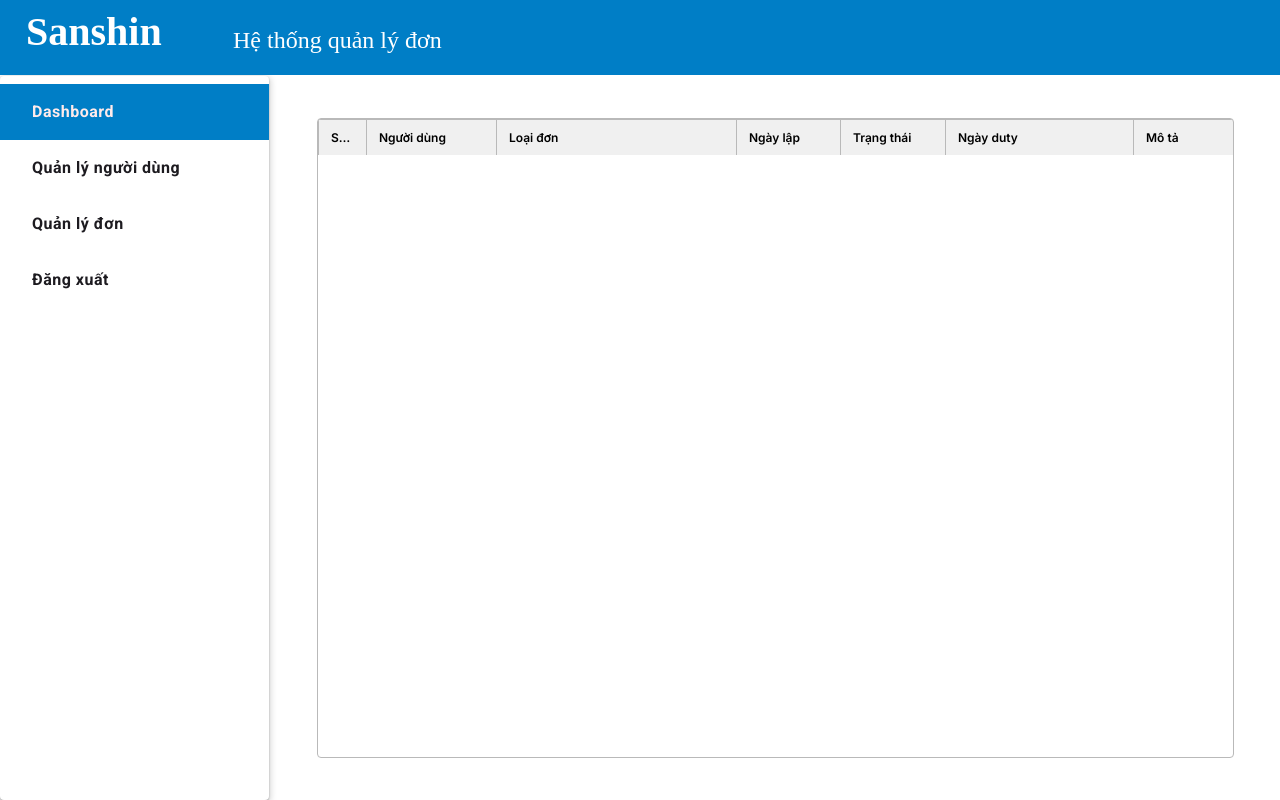
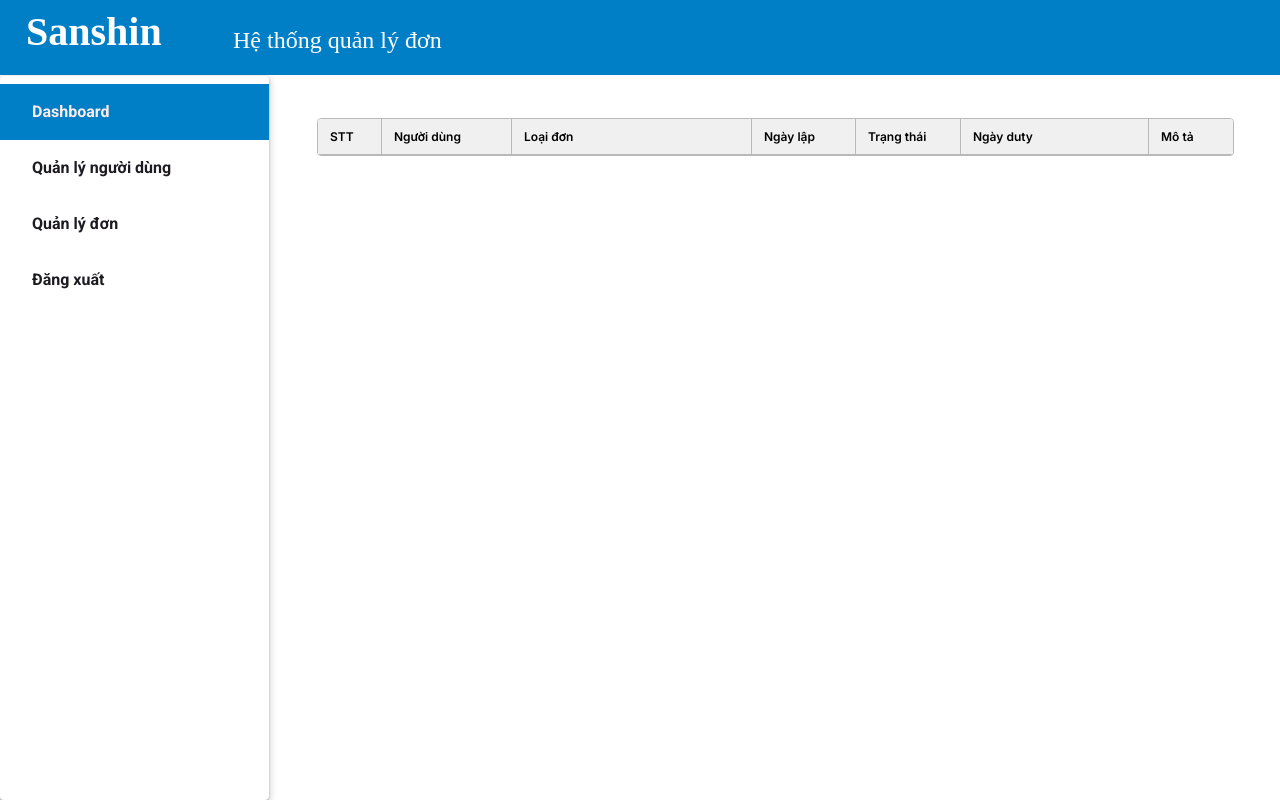
Before and after one commit to rankkon/train-php, a PHP site: page /dashboard.php in a window 1280 px wide. Run offline with PHP 8.4, Linux system fonts and the light colour scheme; a user stored in the database is signed in; data comes from the database, SQL or seed files in the repository; data that the repository does not hold is empty; some web fonts are replaced.

Commit message:
dashboard + sidebar

```diff
--- a/css/common.css
+++ b/css/common.css
@@ -121,127 +74,99 @@
     color: #FFFFFF;
 }
 
-.dashboard-page .dashboard-sidebar {
-    display: flex;
-    flex-direction: row;
-    align-items: flex-start;
-    padding: 8px 0px;
+.sidebar,
+.sidebar * {
+    box-sizing: border-box;
+}
+
+.sidebar {
     position: fixed;
+    top: 76px;
+    bottom: 0;
+    left: 0;
+    z-index: 1;
     width: 269px;
-    min-width: 112px;
-    max-width: 280px;
-    height: calc(100vh - 76px);
-    left: 0px;
-    top: 76px;
+    padding: 8px 0;
+    overflow-x: hidden;
+    overflow-y: auto;
     background: #FFFFFF;
     box-shadow: 0px 1px 2px rgba(0, 0, 0, 0.3), 0px 2px 6px 2px rgba(0, 0, 0, 0.15);
     border-radius: 4px;
 }
 
-.dashboard-page .dashboard-sidebar {
-    z-index: 1;
+.sidebar .menu-list {
+    display: flex;
+    flex-direction: column;
+    width: 100%;
+    margin: 0;
+    padding: 0;
 }
 
-.dashboard-page .dashboard-menu-list {
+.sidebar .menu-item {
     display: flex;
-    flex-direction: column;
-    align-items: flex-start;
-    padding: 0px;
-    width: 269px;
-    height: 336px;
-    flex: none;
-    order: 0;
-    flex-grow: 1;
-}
-
-.dashboard-page .dashboard-menu-item {
+    align-items: center;
+    flex: 0 0 auto;
+    width: 100%;
+    min-width: 0;
+    min-height: 56px;
     margin: 0;
+    padding: 12px 32px;
     border: 0;
+    border-radius: 0;
     background: transparent;
-}
-
-.dashboard-page .dashboard-menu-item {
-    display: flex;
-    flex-direction: column;
-    align-items: flex-start;
-    padding: 0px 20px;
-    width: 269px;
-    height: 56px;
-    flex: none;
-    align-self: stretch;
-    flex-grow: 0;
-}
-
-.dashboard-page .dashboard-menu-active {
-    display: flex;
-    flex-direction: column;
-    align-items: flex-start;
-    padding: 0px 20px;
-    width: 269px;
-    height: 56px;
-    background: #007EC6;
-    flex: none;
-    order: 0;
-    align-self: stretch;
-    flex-grow: 0;
-}
-
-.dashboard-page .dashboard-menu-state {
-    display: flex;
-    flex-direction: row;
-    align-items: center;
-    padding: 8px 12px;
-    gap: 12px;
-    width: 229px;
-    height: 56px;
-    flex: none;
-    order: 0;
-    align-self: stretch;
-    flex-grow: 0;
-}
-
-.dashboard-page .dashboard-menu-content {
-    display: flex;
-    flex-direction: column;
-    align-items: flex-start;
-    padding: 0px;
-    width: 205px;
-    height: 24px;
-    flex: none;
-    order: 1;
-    flex-grow: 1;
-}
-
-.dashboard-page .dashboard-menu-label {
-    width: 205px;
-    height: 24px;
-    font-family: 'Roboto';
-    font-style: normal;
+    color: #1D1B20;
+    font-family: 'Roboto', sans-serif;
     font-weight: 700;
     font-size: 16px;
     line-height: 24px;
-    display: flex;
-    align-items: center;
-    letter-spacing: 0.5px;
-    color: #1D1B20;
-    flex: none;
-    order: 0;
-    align-self: stretch;
-    flex-grow: 0;
+    text-decoration: none;
+    text-align: left;
 }
 
-.dashboard-page .dashboard-menu-active .dashboard-menu-label {
+.sidebar a.menu-item,
+.sidebar button.menu-item {
+    cursor: pointer;
+}
+
+.sidebar .menu-list > form {
+    flex: 0 0 auto;
+    margin: 0;
+    width: 100%;
+}
+
+.sidebar .menu-label {
+    min-width: 0;
+    color: inherit;
+    font: inherit;
+    overflow-wrap: anywhere;
+}
+
+.sidebar .menu-active,
+.sidebar .menu-item:hover,
+.sidebar .menu-item:focus-visible {
+    background: #007EC6;
     color: #FFEBEB;
 }
 
-.dashboard-page .dashboard-menu-spacer {
-    display: flex;
-    flex-direction: column;
-    align-items: flex-start;
-    padding: 0px;
-    width: 269px;
-    height: 56px;
-    flex: none;
-    align-self: stretch;
-    flex-grow: 0;
+.sidebar .menu-active:hover {
+    background: #006EAD;
 }
+
+.sidebar .menu-item:focus-visible {
+    outline: 2px solid #005F96;
+    outline-offset: -2px;
+}
+
+.sidebar .menu-item:active {
+    background: #005F96;
+    color: #FFEBEB;
+}
+
+.leave-list-page {
+    margin: 0;
+}
+
+.leave-list-page .leave-list {
+    margin-left: 317px;
+    padding-top: 118px;
+}
--- a/css/dashboard.css
+++ b/css/dashboard.css
@@ -10,7 +10,7 @@
 .dashboard-page {
     position: relative;
     width: 100%;
-    height: 100vh;
+    min-height: 100vh;
     background: #E5E5E5;
 }
 
@@ -36,100 +36,78 @@
     display: flex;
     flex-direction: column;
     align-items: flex-start;
-    padding: 0px;
-    position: absolute;
+    padding: 118px 0 42px;
+    position: relative;
     width: calc(100% - 363px);
-    height: calc(100vh - 160px);
-    left: 317px;
-    top: 118px;
+    margin-left: 317px;
 }
 
 .dashboard-page .dashboard-table {
-    box-sizing: border-box;
     display: flex;
     flex-direction: column;
     align-items: flex-start;
-    padding: 0px;
     width: 100%;
-    height: 100%;
+    overflow-x: auto;
     background: #FFFFFF;
     border: 1px solid #B9B9B9;
     border-radius: 4px;
-    flex: none;
-    order: 0;
-    align-self: stretch;
-    flex-grow: 0;
-}
-
-.dashboard-page .dashboard-table {
-    overflow-x: hidden;
-    overflow-y: hidden;
 }
 
 .dashboard-page .dashboard-row {
     display: flex;
-    flex-direction: row;
     align-items: flex-start;
-    padding: 0px;
+    flex: none;
     width: 100%;
+    min-width: 1131px;
     height: 36px;
     background: rgba(255, 255, 255, 0.0001);
-    flex: none;
-    align-self: stretch;
-    flex-grow: 0;
 }
 
 .dashboard-page .dashboard-cell {
-    box-sizing: border-box;
     display: flex;
     flex-direction: column;
-    align-items: flex-start;
-    padding: 0px;
-    width: 48px;
+    flex: none;
     height: 36px;
+    padding: 0;
     background: rgba(255, 255, 255, 0.002);
-    border-width: 1px 0px 0px 1px;
-    border-style: solid;
-    border-color: #B9B9B9;
-    flex: none;
-    order: 0;
-    align-self: stretch;
-    flex-grow: 0;
+    border-right: 1px solid #B9B9B9;
+    border-bottom: 1px solid #B9B9B9;
+}
+
+.dashboard-page .dashboard-cell:last-child {
+    border-right: 0;
+}
+
+.dashboard-page .dashboard-cell-0 {
+    width: 64px;
 }
 
 .dashboard-page .dashboard-cell-1 {
     width: 130px;
-    order: 1;
-    flex-grow: 0;
 }
 
 .dashboard-page .dashboard-cell-2 {
     width: 240px;
-    order: 2;
 }
 
 .dashboard-page .dashboard-cell-3 {
     width: 104px;
-    order: 3;
 }
 
 .dashboard-page .dashboard-cell-4 {
     width: 105px;
     background: rgba(255, 255, 255, 0.06);
-    order: 4;
 }
 
 .dashboard-page .dashboard-cell-5 {
     width: 188px;
-    order: 5;
 }
 
 .dashboard-page .dashboard-cell-6 {
     width: auto;
     min-width: 0;
+    flex: 1;
     background: rgba(255, 255, 255, 0.06);
-    order: 6;
-    flex: 1;
 }
 
 .dashboard-page .dashboard-table-heading .dashboard-cell {
@@ -138,18 +116,14 @@
 
 .dashboard-page .dashboard-cell-content {
     display: flex;
-    flex-direction: row;
     align-items: flex-start;
-    padding: 10px 12px;
     width: 100%;
     height: 36px;
-    flex: none;
-    order: 0;
-    align-self: stretch;
-    flex-grow: 0;
+    padding: 10px 12px;
 }
 
 .dashboard-page .dashboard-cell-text {
+    display: block;
     width: 100%;
     min-width: 0;
     white-space: nowrap;
@@ -162,9 +136,11 @@
     font-size: 12px;
     line-height: 130%;
     color: #000000;
-    flex: none;
-    order: 0;
-    flex-grow: 1;
+}
+
+.dashboard-page .dashboard-cell-0 .dashboard-cell-text {
+    overflow: visible;
+    text-overflow: clip;
 }
 
 .dashboard-page .dashboard-cell-6 .dashboard-cell-text {
--- a/dashboard.php
+++ b/dashboard.php
@@ -47,24 +47,24 @@ $leaves = $db->query('
     <meta charset="UTF-8">
     <meta name="viewport" content="width=device-width, initial-scale=1.0">
     <title>Dashboard | Sanshin</title>
-    <link rel="stylesheet" href="css/common.css">
-    <link rel="stylesheet" href="css/dashboard.css">
+    <link rel="stylesheet" href="css/common.css?v=<?= filemtime(__DIR__ . '/css/common.css') ?>">
+    <link rel="stylesheet" href="css/dashboard.css?v=<?= filemtime(__DIR__ . '/css/dashboard.css') ?>">
 </head>
 <body class="dashboard-page">
     <div class="dashboard-surface">
-        <header class="dashboard-header">
-            <span class="dashboard-brand">Sanshin</span>
-            <span class="dashboard-description">Hệ thống quản lý đơn</span>
+        <header class="site-header">
+            <span class="site-brand">Sanshin</span>
+            <span class="site-description">Hệ thống quản lý đơn</span>
         </header>
     </div>
 
     <?php require __DIR__ . '/sidebar.php'; ?>
 
     <main class="dashboard-list">
-        <div class="dashboard-table">
-            <div class="dashboard-row dashboard-table-heading">
+        <div class="dashboard-table" role="table" aria-label="Danh sách đơn">
+            <div class="dashboard-row dashboard-table-heading" role="row">
                 <?php foreach ($dashboardHeaders as $columnIndex => $heading): ?>
-                    <div class="dashboard-cell dashboard-cell-<?= $columnIndex ?>">
+                    <div class="dashboard-cell dashboard-cell-<?= $columnIndex ?>" role="columnheader">
                         <div class="dashboard-cell-content">
                             <span class="dashboard-cell-text"><?= htmlspecialchars($heading, ENT_QUOTES, 'UTF-8') ?></span>
                         </div>
@@ -84,9 +84,9 @@ $leaves = $db->query('
                     $leave['title'],
                 ];
                 ?>
-                <div class="dashboard-row">
+                <div class="dashboard-row" role="row">
                     <?php foreach ($dashboardRow as $columnIndex => $value): ?>
-                        <div class="dashboard-cell dashboard-cell-<?= $columnIndex ?>">
+                        <div class="dashboard-cell dashboard-cell-<?= $columnIndex ?>" role="cell">
                             <div class="dashboard-cell-content">
                                 <span class="dashboard-cell-text"><?= htmlspecialchars($value, ENT_QUOTES, 'UTF-8') ?></span>
                             </div>
--- a/login.php
+++ b/login.php
@@ -60,7 +60,7 @@ $showLoginError = $usernameError || $passwordError;
     <meta charset="UTF-8">
     <meta name="viewport" content="width=device-width, initial-scale=1.0">
     <title>Đăng nhập | Sanshin</title>
-    <link rel="stylesheet" href="css/common.css">
+    <link rel="stylesheet" href="css/common.css?v=<?= filemtime(__DIR__ . '/css/common.css') ?>">
     <link rel="stylesheet" href="css/login.css">
 </head>
 <body class="login-page">
--- a/sidebar.php
+++ b/sidebar.php
@@ -1,33 +1,18 @@
-<aside class="dashboard-sidebar">
-    <nav class="dashboard-menu-list">
-        <div class="dashboard-menu-item dashboard-menu-active">
-            <span class="dashboard-menu-state">
-                <span class="dashboard-menu-content">
-                    <span class="dashboard-menu-label">Dashboard</span>
-                </span>
-            </span>
+<?php $sidebarPage = basename($_SERVER['SCRIPT_NAME'] ?? ''); ?>
+<aside class="sidebar">
+    <nav class="menu-list" aria-label="Menu chính">
+        <a href="dashboard.php" class="menu-item<?= $sidebarPage === 'dashboard.php' ? ' menu-active' : '' ?>"<?= $sidebarPage === 'dashboard.php' ? ' aria-current="page"' : '' ?>>
+            <span class="menu-label">Dashboard</span>
+        </a>
+        <div class="menu-item">
+            <span class="menu-label">Quản lý người dùng</span>
         </div>
-        <div class="dashboard-menu-item">
-            <span class="dashboard-menu-state">
-                <span class="dashboard-menu-content">
-                    <span class="dashboard-menu-label">Quản lý người dùng</span>
-                </span>
-            </span>
-        </div>
-        <div class="dashboard-menu-item">
-            <span class="dashboard-menu-state">
-                <span class="dashboard-menu-content">
-                    <span class="dashboard-menu-label">Quản lý đơn</span>
-                </span>
-            </span>
-        </div>
+        <a href="leave_list.php" class="menu-item<?= $sidebarPage === 'leave_list.php' ? ' menu-active' : '' ?>"<?= $sidebarPage === 'leave_list.php' ? ' aria-current="page"' : '' ?>>
+            <span class="menu-label">Quản lý đơn</span>
+        </a>
         <form method="post" action="logout.php">
-            <button type="submit" class="dashboard-menu-item">
-                <span class="dashboard-menu-state">
-                    <span class="dashboard-menu-content">
-                        <span class="dashboard-menu-label">Đăng xuất</span>
-                    </span>
-                </span>
+            <button type="submit" class="menu-item">
+                <span class="menu-label">Đăng xuất</span>
             </button>
         </form>
     </nav>
```
Also changed, not shown: other parts of css/common.css (+4 -51 lines), css/login.css (+47 -0 lines).
